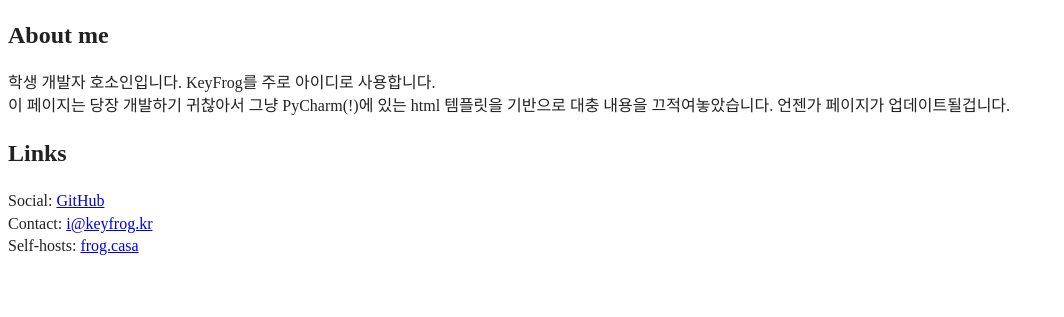
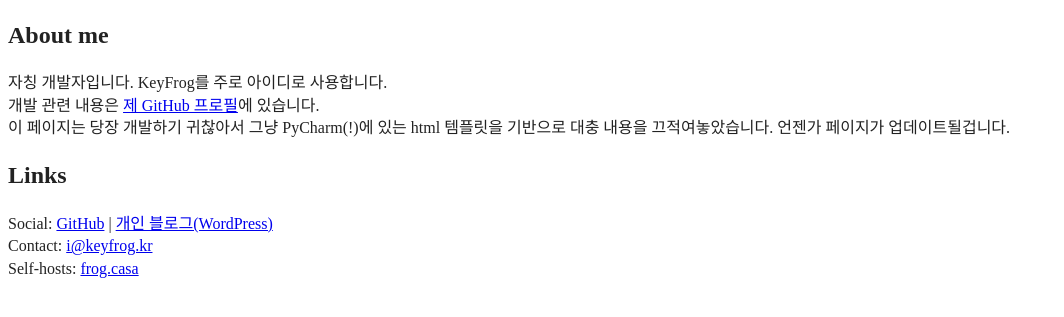
Before and after one commit to keyfrog-21K/keyfrog.kr, a website built with webpack: page index.html in a window 1280 px wide. Shown: the part 69-386 px from the top of the page, without its empty margins (0-1064 px from the left). Built offline with nearby package versions, Linux system fonts and the light colour scheme.

Commit message:
Update index.html

```diff
--- a/index.html
+++ b/index.html
@@ -29,11 +29,12 @@
     <h1>keyfrog.kr</h1>
     <h2>About me</h2>
     <p>
-      학생 개발자 호소인입니다. KeyFrog를 주로 아이디로 사용합니다. <br>
+      자칭 개발자입니다. KeyFrog를 주로 아이디로 사용합니다. <br>
+      개발 관련 내용은 <a href="https://github.com/keyfrog-21K">제 GitHub 프로필</a>에 있습니다.<br>
       이 페이지는 당장 개발하기 귀찮아서 그냥 PyCharm(!)에 있는 html 템플릿을 기반으로 대충 내용을 끄적여놓았습니다. 언젠가 페이지가 업데이트될겁니다.
     </p>
     <h2>Links</h2>
-    <p>Social: <a href="https://github.com/keyfrog-21K">GitHub</a>
+    <p>Social: <a href="https://github.com/keyfrog-21K">GitHub</a> | <a href="https://blog.keyfrog.kr">개인 블로그(WordPress)</a>
       <br>
       Contact: <a href="mailto:i@keyfrog.kr">i@keyfrog.kr</a>
       <br>
```
